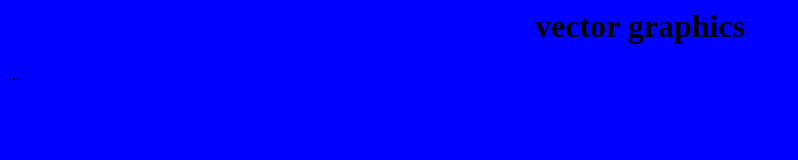
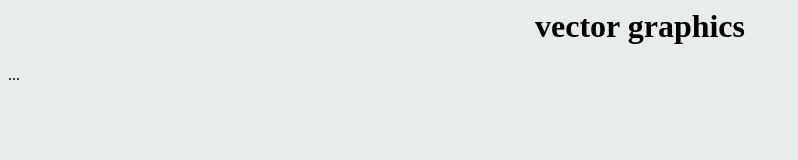
Before and after one commit to danish486/vector, a plain HTML site: page index.html in a window 1280 px wide. Shown: the whole page, without its empty margins (0-798 px from the left). Drawn offline with Linux system fonts and the light colour scheme.

Commit message:
Update index.html for vector GitHub Pages

```diff
--- a/index.html
+++ b/index.html
@@ -1,7 +1,7 @@
 <head>
 <style>
 body {
-  background-color: blue;
+  background-color: #e8edeb;
 }
 </style>
 </head>
```
